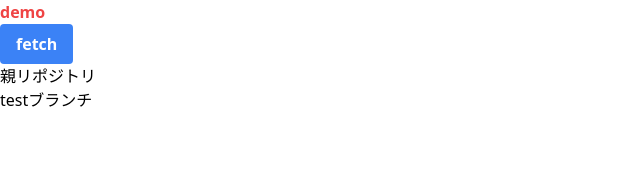
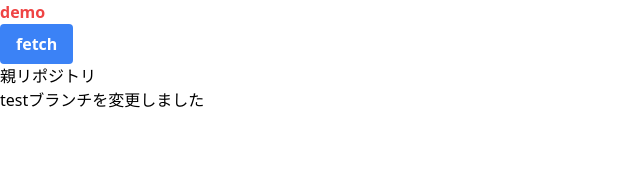
Before and after one commit to KIYO1234/karaoke, a React (Create React App) app in the folder front/: page / in a window 1280 px wide. Shown: the top 178 px of the page, without its empty margins (0-640 px from the left). Built offline with nearby package versions, Linux system fonts and the light colour scheme.

Commit message:
testブランチで変更

```diff
--- a/front/src/App.tsx
+++ b/front/src/App.tsx
@@ -45,7 +45,7 @@ function App() {
       <h1 className="text-red-500 font-bold">demo</h1>
       <Button onClick={onClick} />
       <div>親リポジトリ</div>
-      <div>testブランチ</div>
+      <div>testブランチを変更しました</div>
     </>
   );
 }
```
